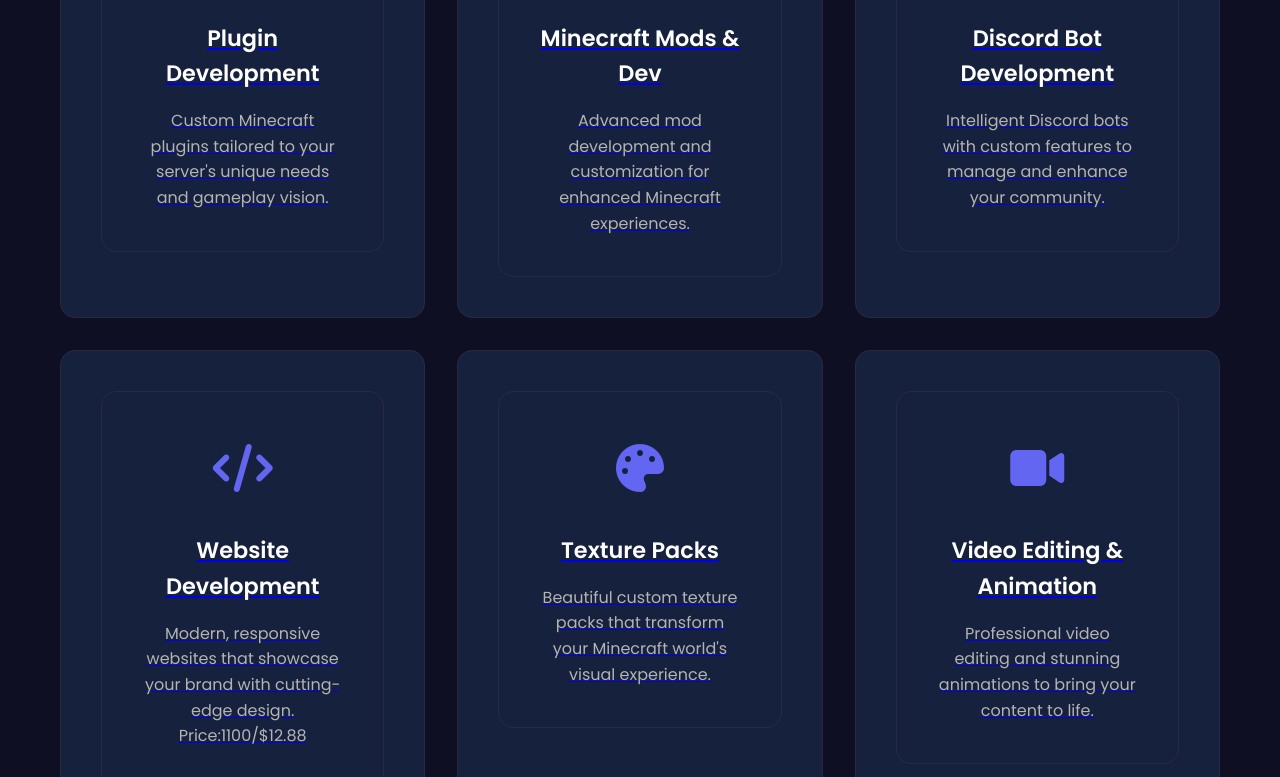
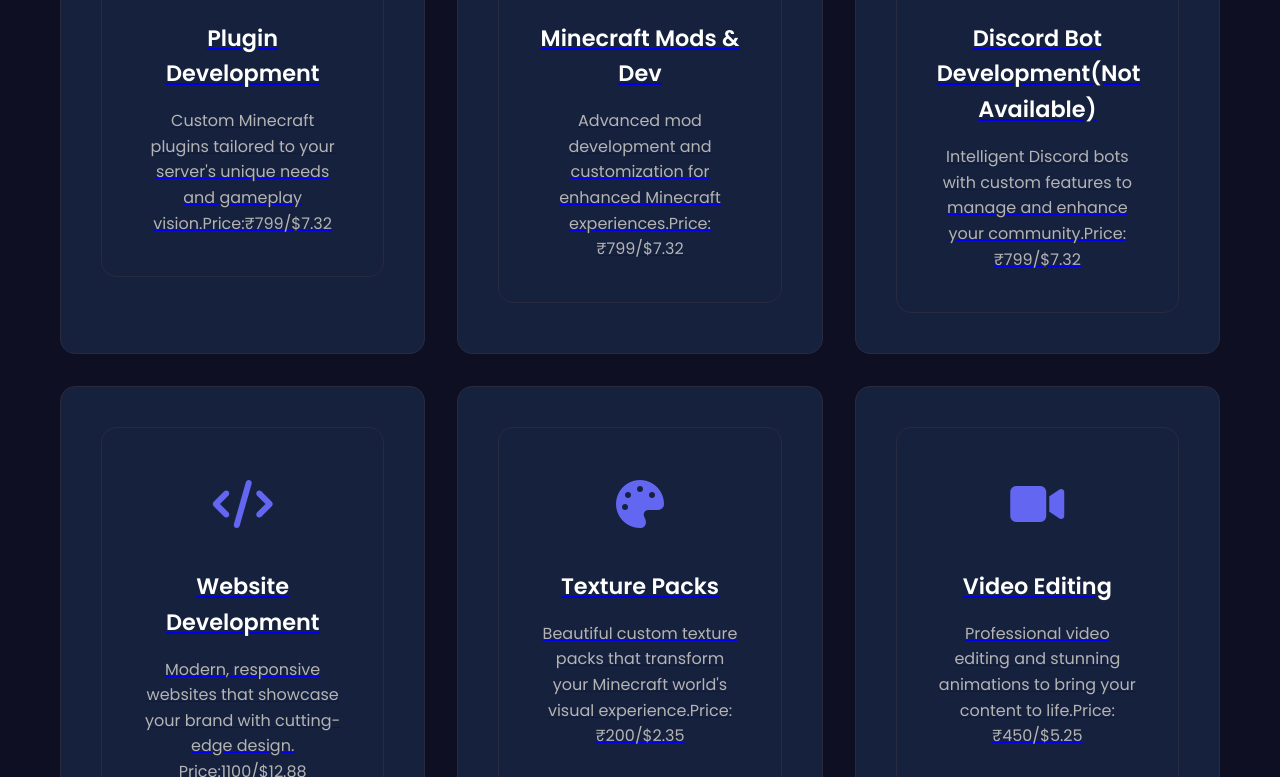
Before and after one commit to DJSYT/MineCloud, a website: page index.html in a window 1280 px wide. Shown: the part 1203-1980 px from the top of the page. Drawn offline with Linux system fonts and the light colour scheme; no server answers.

Commit message:
Update index.html

```diff
--- a/index.html
+++ b/index.html
@@ -48,7 +48,7 @@
                         <i class="fas fa-plug"></i>
                     </div>
                     <h3>Plugin Development</h3>
-                    <p>Custom Minecraft plugins tailored to your server's unique needs and gameplay vision.</p>
+                    <p>Custom Minecraft plugins tailored to your server's unique needs and gameplay vision.Price:₹799/$7.32</p>
                 </div>
                 </a>
 
@@ -58,7 +58,7 @@
                         <i class="fas fa-cube"></i>
                     </div>
                     <h3>Minecraft Mods & Dev</h3>
-                    <p>Advanced mod development and customization for enhanced Minecraft experiences.</p>
+                    <p>Advanced mod development and customization for enhanced Minecraft experiences.Price:₹799/$7.32</p>
                 </div>
                 </a>
 
@@ -67,8 +67,8 @@
                     <div class="service-icon">
                         <i class="fab fa-discord"></i>
                     </div>
-                    <h3>Discord Bot Development</h3>
-                    <p>Intelligent Discord bots with custom features to manage and enhance your community.</p>
+                    <h3>Discord Bot Development(Not Available)</h3>
+                    <p>Intelligent Discord bots with custom features to manage and enhance your community.Price:₹799/$7.32</p>
                 </div>
                 </a>
 
@@ -89,7 +89,7 @@
                         <i class="fas fa-palette"></i>
                     </div>
                     <h3>Texture Packs</h3>
-                    <p>Beautiful custom texture packs that transform your Minecraft world's visual experience.</p>
+                    <p>Beautiful custom texture packs that transform your Minecraft world's visual experience.Price:₹200/$2.35</p>
                 </div>
                 </a>
 
@@ -98,8 +98,8 @@
                     <div class="service-icon">
                         <i class="fas fa-video"></i>
                     </div>
-                    <h3>Video Editing & Animation</h3>
-                    <p>Professional video editing and stunning animations to bring your content to life.</p>
+                    <h3>Video Editing</h3>
+                    <p>Professional video editing and stunning animations to bring your content to life.Price:₹450/$5.25</p>
                 </div>
                 </a>
 
@@ -109,7 +109,7 @@
                         <i class="fas fa-image"></i>
                     </div>
                     <h3>Thumbnail Creation</h3>
-                    <p>Eye-catching thumbnails designed to maximize clicks and showcase your content.</p>
+                    <p>Eye-catching thumbnails designed to maximize clicks and showcase your content.Price:₹350/$4.08</p>
                 </div>
                 </a>
             </div>
```
